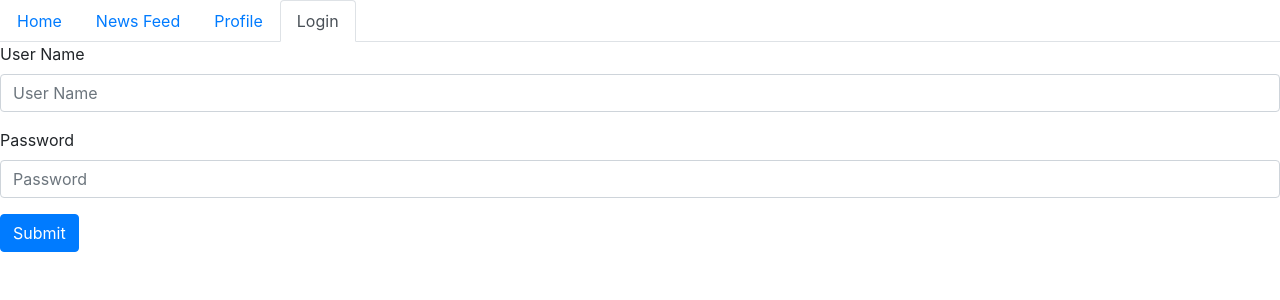
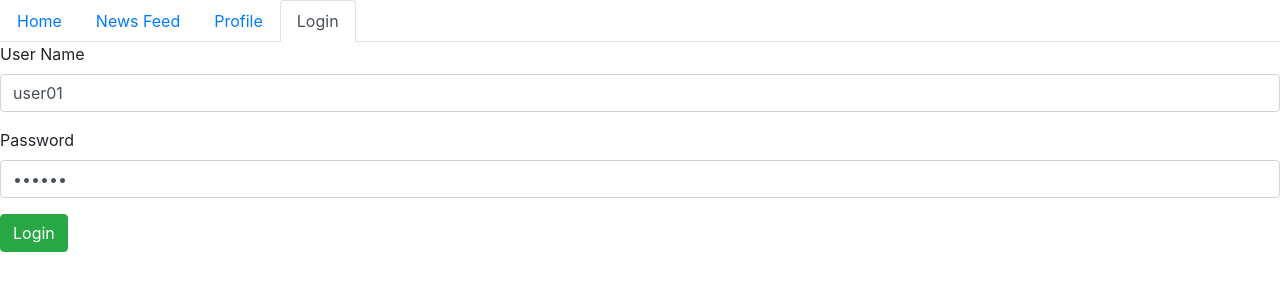
Before and after one commit to apiwathantrakool/Angular_Authorization, an Angular app in the folder ng-app/: page /login in a window 1280 px wide. Shown: the top 300 px of the page. Built offline with nearby package versions, Linux system fonts and the light colour scheme.

Commit message:
Update code.

```diff
--- a/ng-app/src/app/login/login.component.html
+++ b/ng-app/src/app/login/login.component.html
@@ -7,7 +7,7 @@
     <label for="password">Password</label>
     <input type="password" class="form-control" name="password" [(ngModel)]="userInput.password"  placeholder="Password">
   </div>
-  <button type="submit" class="btn btn-primary" (click)="login()">Submit</button>
+  <button type="submit" class="btn btn-success" (click)="login()">Login</button>
   <h5>{{msg}}</h5>
 </form>
 
--- a/ng-app/src/app/login/login.component.ts
+++ b/ng-app/src/app/login/login.component.ts
@@ -13,8 +13,8 @@
   currentUser: User = null
 
   userInput = {
-    username: '',
-    password: ''
+    username: 'user01',
+    password: '123456'
   }
 
   msg = '';
@@ -43,8 +43,6 @@
   logout() {
     this.loginService.setCurrentUser(null);
     this.currentUser= this.loginService.getCurrentUser();
-    this.userInput.username = '';
-    this.userInput.password = '';
   }
 
 }
```
